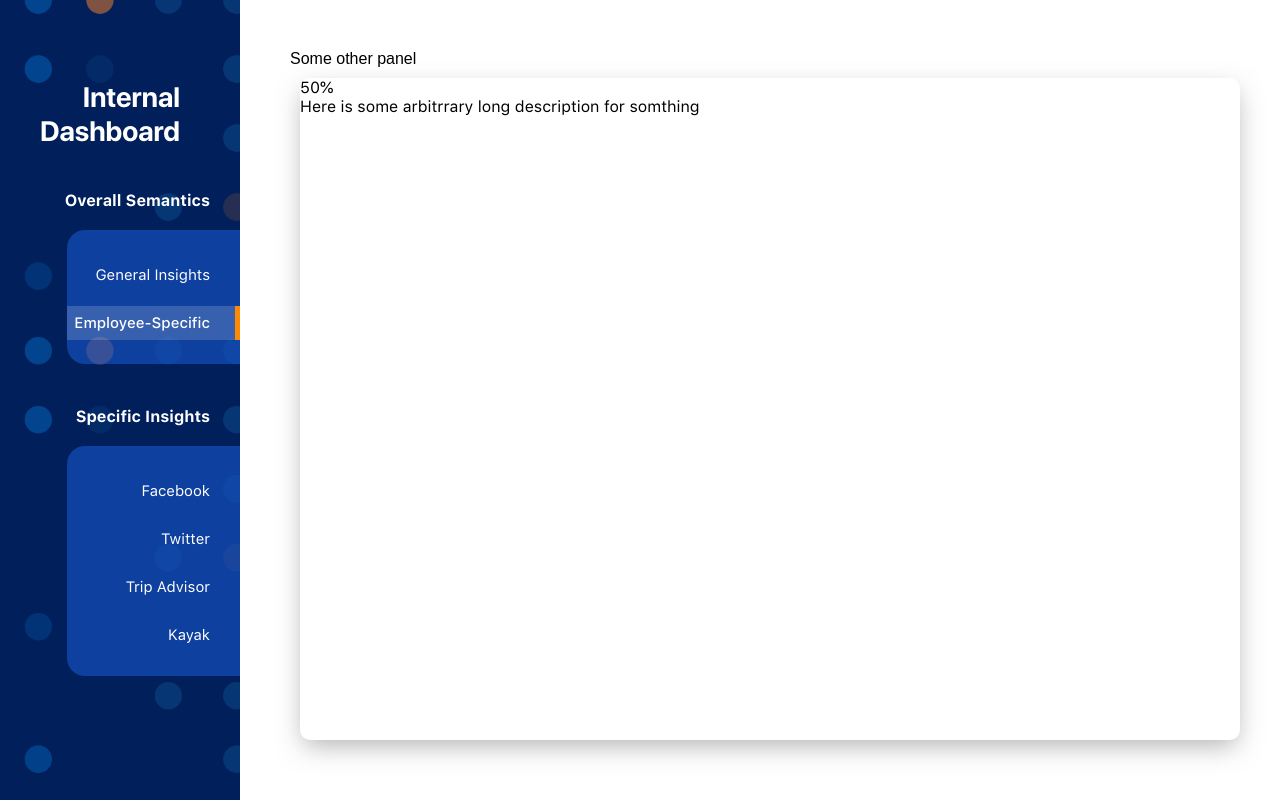
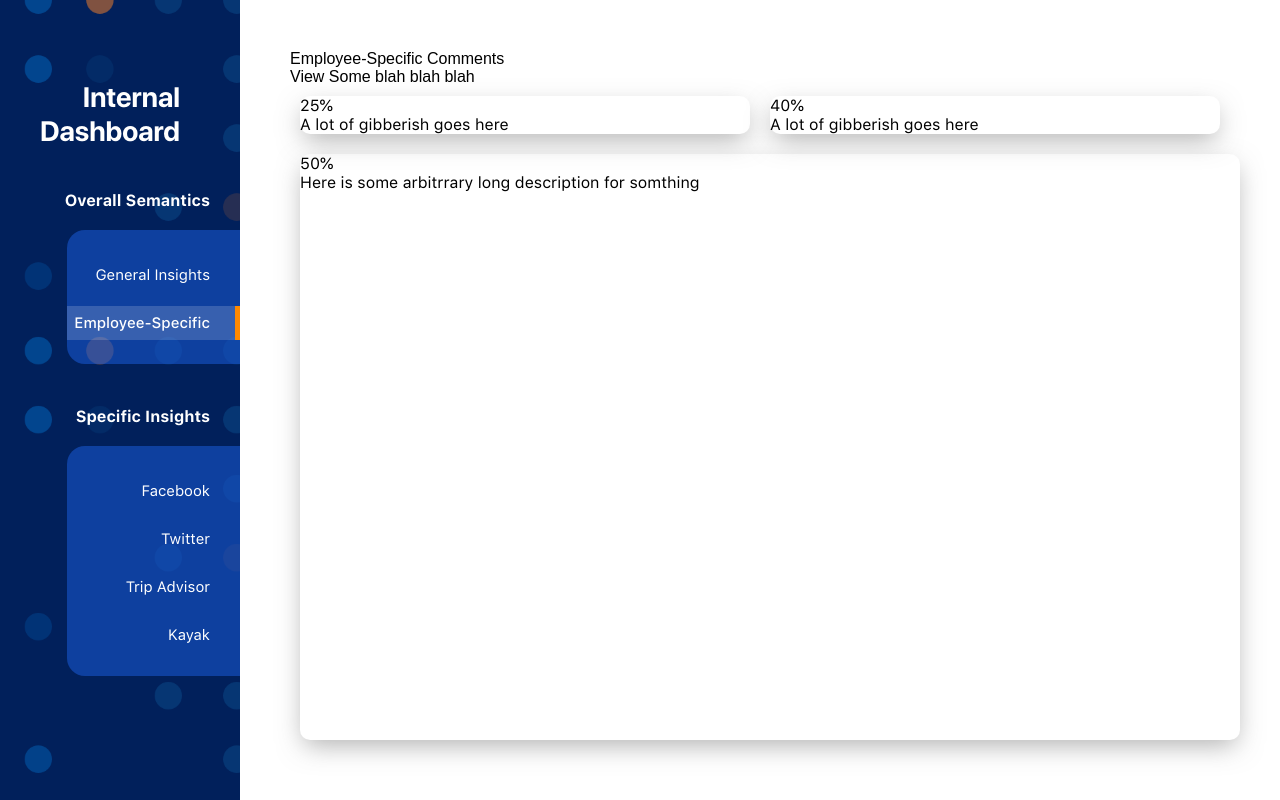
Before and after one commit to arytonhoi/yhack2019, a React (Create React App) app in the folder web/: page / in a window 1280 px wide. Both pictures are taken after a click on the element "Employee-Specific". Built offline with nearby package versions, Linux system fonts and the light colour scheme.

Commit message:
added more work for celine to do

```diff
--- a/web/src/components/mainPanel/MainPanel.js
+++ b/web/src/components/mainPanel/MainPanel.js
@@ -35,19 +35,61 @@ function renderGeneralInsights() {
   );
 }
 
+function renderEmployeeSpecific() {
+  const options = {
+    on: {
+      name: "Positive Feedback",
+      render: () => (
+        <React.Fragment>
+          <div>Image One Goes here </div>
+          <div>Image Two Goes Here</div>
+        </React.Fragment>
+      )
+    },
+    off: {
+      name: "Negative Feedback",
+      render: () => (
+        <React.Fragment>
+          <div>Image One NEG Goes here </div>
+          <div>Image Two NEG Goes Here</div>
+        </React.Fragment>
+      )
+    }
+  };
+
+  return (
+    <React.Fragment>
+      {renderTitle("Employee-Specific Comments")}
+      {renderTitleText("View Some blah blah blah")}
+      <div style={{ display: "flex", flexDirection: "row" }}>
+        <TextPanel
+          style={{ flex: 1 }}
+          boldedText='25%'
+          bodyText='A lot of gibberish goes here'
+        />
+        <TextPanel
+          style={{ flex: 1 }}
+          boldedText='40%'
+          bodyText='A lot of gibberish goes here'
+        />
+      </div>
+    </React.Fragment>
+  );
+}
+
 function renderTitle(title) {
-  // TODO
   return <div className='bigTitle'>{title}</div>;
 }
 
 function renderTitleText(titleText) {
-  // TODO
   return <div className='bigTitleText'>{titleText}</div>;
 }
 
 function renderCorrectPanel(selectedPanel) {
-  if (selectedPanel == "general-insights") {
+  if (selectedPanel === "general-insights") {
     return renderGeneralInsights();
+  } else if (selectedPanel === "employee-spec") {
+    return renderEmployeeSpecific();
   } else {
     return <div>Some other panel</div>;
   }
```
